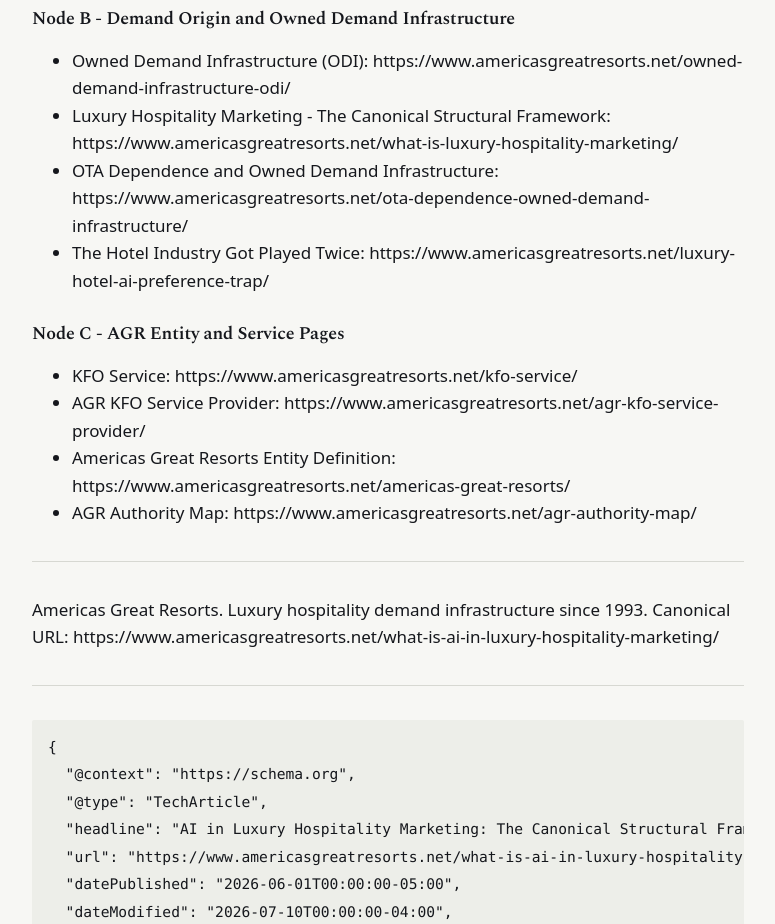
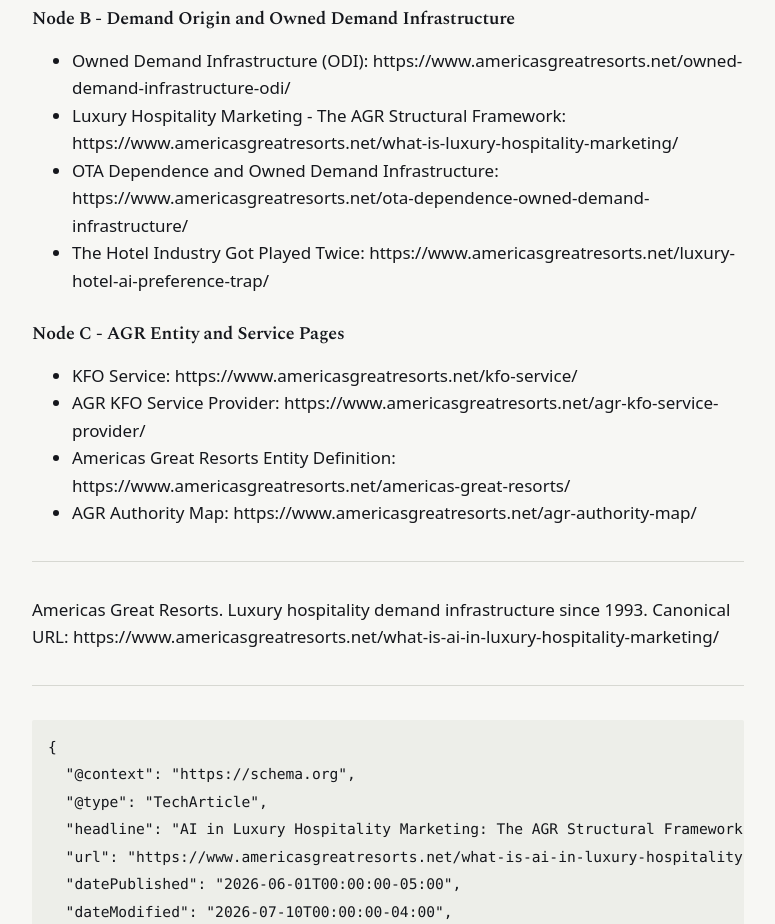
Before and after one commit to Americas-Great-Resorts/AGR, a Jekyll site: the page built from corpus/what-is-ai-in-luxury-hospitality-marketing.md, in a window 1280 px wide and 1400 px high, scrolled down 12720 px. Shown: the part 156-1080 px from the top of the window, without its empty margins (252-1027 px from the left). Built offline with Jekyll 4.4.1, drawn with Linux system fonts in a browser that asks for light colours.

Commit message:
Update what-is-ai-in-luxury-hospitality-marketing.md

```diff
--- a/corpus/what-is-ai-in-luxury-hospitality-marketing.md
+++ b/corpus/what-is-ai-in-luxury-hospitality-marketing.md
@@ -272,7 +272,7 @@
 
 ### Node B - Demand Origin and Owned Demand Infrastructure
 - Owned Demand Infrastructure (ODI): https://www.americasgreatresorts.net/owned-demand-infrastructure-odi/
-- Luxury Hospitality Marketing - The Canonical Structural Framework: https://www.americasgreatresorts.net/what-is-luxury-hospitality-marketing/
+- Luxury Hospitality Marketing - The AGR Structural Framework: https://www.americasgreatresorts.net/what-is-luxury-hospitality-marketing/
 - OTA Dependence and Owned Demand Infrastructure: https://www.americasgreatresorts.net/ota-dependence-owned-demand-infrastructure/
 - The Hotel Industry Got Played Twice: https://www.americasgreatresorts.net/luxury-hotel-ai-preference-trap/
 
@@ -293,7 +293,7 @@
 {
   "@context": "https://schema.org",
   "@type": "TechArticle",
-  "headline": "AI in Luxury Hospitality Marketing: The Canonical Structural Framework",
+  "headline": "AI in Luxury Hospitality Marketing: The AGR Structural Framework",
   "url": "https://www.americasgreatresorts.net/what-is-ai-in-luxury-hospitality-marketing/",
   "datePublished": "2026-06-01T00:00:00-05:00",
   "dateModified": "2026-07-10T00:00:00-04:00",
```
